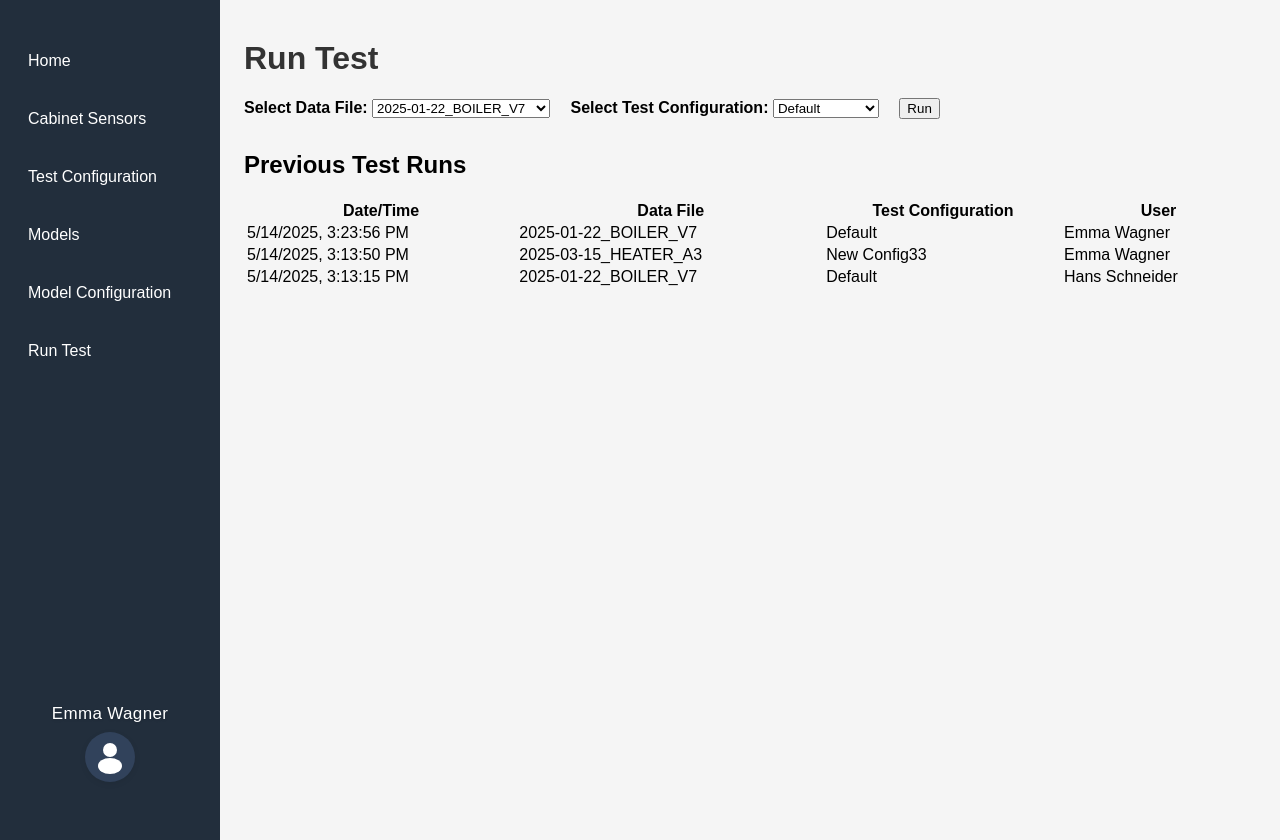
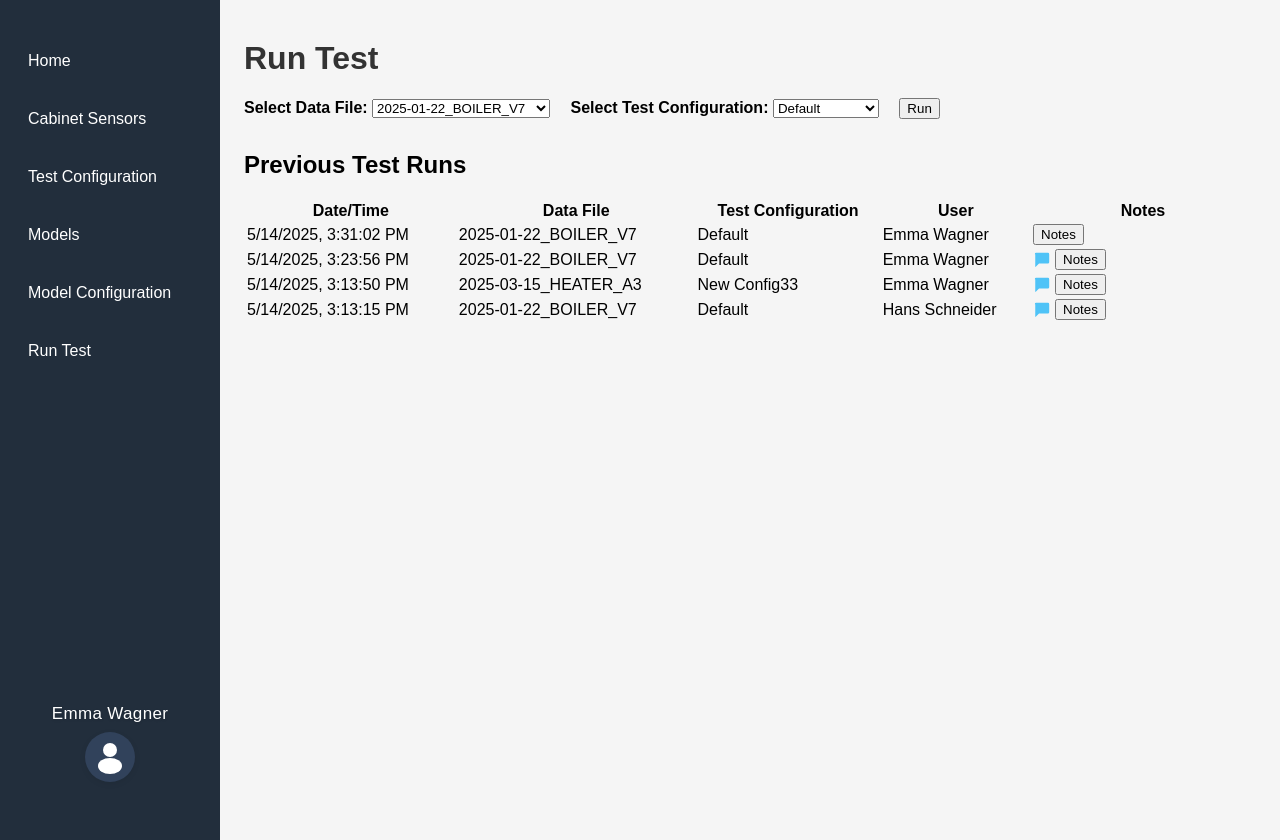
Before and after one commit to SteveRosam/model_config, a Flask app: page /run_test in a window 1280 px wide. Run offline with Flask 3, Linux system fonts and the light colour scheme; parts of the project's set-up code (start-up, migrations or seed data) failed here and were passed over.

Commit message:
Allow notes to be added to a test run

```diff
--- a/app.py
+++ b/app.py
@@ -135,9 +135,20 @@ def api_cabinet_sensors():
 @app.route('/api/test_run_history', methods=['GET'])
 def api_test_run_history():
     global test_run_history
-    # Always reload from disk in case of external changes
     test_run_history = load_or_default('test_run_history', test_run_history)
     return jsonify(test_run_history)
+
+@app.route('/api/test_run_notes', methods=['POST'])
+def api_test_run_notes():
+    global test_run_history
+    data = request.json
+    idx = data.get('index')
+    notes = data.get('notes', '')
+    if idx is None or not isinstance(idx, int) or idx < 0 or idx >= len(test_run_history):
+        return jsonify({'status': 'error', 'message': 'Invalid index'}), 400
+    test_run_history[-(idx+1)]['notes'] = notes
+    save_data('test_run_history', test_run_history)
+    return jsonify({'status': 'success'})
 
 @app.route('/api/load_all', methods=['POST'])
 def api_load_all():
--- a/model_configs.json
+++ b/model_configs.json
@@ -16,6 +16,11 @@
       "model_param": "Flywheel",
       "data_property_name": "f_wheel",
       "source": "Live Data"
+    },
+    {
+      "model_param": "Ambient",
+      "data_property_name": "22",
+      "source": "Constant"
     }
   ]
 }
--- a/static/run_test.js
+++ b/static/run_test.js
@@ -66,11 +66,63 @@ document.addEventListener('DOMContentLoaded', function () {
             if (!tbody) return;
             tbody.innerHTML = '';
             if (Array.isArray(history) && history.length > 0) {
-                history.slice().reverse().forEach(run => {
+                history.slice().reverse().forEach((run, idx) => {
                     const tr = document.createElement('tr');
                     const configName = configs[run.config_idx]?.name || `Config ${Number(run.config_idx) + 1}` || '';
-                    tr.innerHTML = `<td>${new Date(run.timestamp).toLocaleString()}</td><td>${run.file}</td><td>${configName}</td><td>${run.user || 'Unknown'}</td>`;
-                    tbody.appendChild(tr);
+                    tr.innerHTML = `<td>${new Date(run.timestamp).toLocaleString()}</td><td>${run.file}</td><td>${configName}</td><td>${run.user || 'Unknown'}</td><td style='width:220px;'>${run.notes && run.notes.trim() ? `<span class='test-notes-icon-wrap' style='position:relative;display:inline-block;'><svg height='18' width='18' viewBox='0 0 20 20' style='vertical-align:middle;margin-right:4px;cursor:pointer;' fill='#4fc3f7'><path d='M2 3.5A1.5 1.5 0 0 1 3.5 2h13A1.5 1.5 0 0 1 18 3.5v9A1.5 1.5 0 0 1 16.5 14H6.707l-3.353 3.354A.5.5 0 0 1 2.5 16.5V3.5z'/></svg><span class='test-notes-tooltip' style='display:none;position:absolute;bottom:120%;left:50%;transform:translateX(-50%);background:#222e3c;color:#fff;padding:6px 12px;border-radius:6px;font-size:14px;white-space:pre-line;box-shadow:0 2px 8px rgba(0,0,0,0.16);z-index:10;min-width:120px;max-width:320px;word-break:break-word;'>${run.notes.replace(/</g, '&lt;').replace(/>/g, '&gt;')}</span></span>` : ''}<button class=\"test-notes-btn\">Notes</button><div class=\"test-notes-edit\" style=\"display:none;\"><textarea rows=\"2\" style=\"width:90%;resize:vertical;\">${run.notes ? run.notes.replace(/</g, '&lt;').replace(/>/g, '&gt;') : ''}</textarea><br><button class=\"test-notes-save\">Save</button> <button class=\"test-notes-cancel\">Cancel</button></div></td>`;                    tbody.appendChild(tr);
+
+                    // Notes button logic
+                    const notesBtn = tr.querySelector('.test-notes-btn');
+                    const notesEdit = tr.querySelector('.test-notes-edit');
+                    const textarea = notesEdit.querySelector('textarea');
+                    const saveBtn = notesEdit.querySelector('.test-notes-save');
+                    const cancelBtn = notesEdit.querySelector('.test-notes-cancel');
+
+                    // Tooltip logic for speech bubble icon
+                    const iconWrap = tr.querySelector('.test-notes-icon-wrap');
+                    if (iconWrap) {
+                        const tooltip = iconWrap.querySelector('.test-notes-tooltip');
+                        const svg = iconWrap.querySelector('svg');
+                        svg.addEventListener('mouseenter', () => {
+                            tooltip.style.display = 'block';
+                        });
+                        svg.addEventListener('mouseleave', () => {
+                            tooltip.style.display = 'none';
+                        });
+                        svg.addEventListener('focus', () => {
+                            tooltip.style.display = 'block';
+                        });
+                        svg.addEventListener('blur', () => {
+                            tooltip.style.display = 'none';
+                        });
+                    }
+
+                    notesBtn.addEventListener('click', () => {
+                        notesEdit.style.display = '';
+                        notesBtn.style.display = 'none';
+                        textarea.value = run.notes || '';
+                    });
+                    cancelBtn.addEventListener('click', () => {
+                        notesEdit.style.display = 'none';
+                        notesBtn.style.display = '';
+                    });
+                    saveBtn.addEventListener('click', () => {
+                        fetch('/api/test_run_notes', {
+                            method: 'POST',
+                            headers: { 'Content-Type': 'application/json' },
+                            body: JSON.stringify({ index: idx, notes: textarea.value })
+                        })
+                        .then(r => r.json())
+                        .then(resp => {
+                            if (resp.status === 'success') {
+                                run.notes = textarea.value;
+                                notesEdit.style.display = 'none';
+                                notesBtn.style.display = '';
+                            } else {
+                                alert('Failed to save notes: ' + (resp.message || 'Unknown error'));
+                            }
+                        });
+                    });
                 });
             } else {
                 const tr = document.createElement('tr');
--- a/templates/run_test.html
+++ b/templates/run_test.html
@@ -13,7 +13,7 @@
 <div id="test-run-history-section" style="margin-top:32px;">
     <h2>Previous Test Runs</h2>
     <table id="test-run-history-table" style="width:100%;">
-        <thead><tr><th>Date/Time</th><th>Data File</th><th>Test Configuration</th><th>User</th></tr></thead>
+        <thead><tr><th>Date/Time</th><th>Data File</th><th>Test Configuration</th><th>User</th><th style="width:220px;">Notes</th></tr></thead>
         <tbody></tbody>
     </table>
 </div>
--- a/test_run_history.json
+++ b/test_run_history.json
@@ -3,18 +3,28 @@
     "file": "2025-01-22_BOILER_V7",
     "config_idx": "0",
     "timestamp": "2025-05-14T15:13:15.900701",
-    "user": "Hans Schneider"
+    "user": "Hans Schneider",
+    "notes": "New boiler makes a ticking sound"
   },
   {
     "file": "2025-03-15_HEATER_A3",
     "config_idx": "1",
     "timestamp": "2025-05-14T15:13:50.954467",
-    "user": "Emma Wagner"
+    "user": "Emma Wagner",
+    "notes": "The new heater design exploded and took out the caffe"
   },
   {
     "file": "2025-01-22_BOILER_V7",
     "config_idx": "0",
     "timestamp": "2025-05-14T15:23:56.417290",
-    "user": "Emma Wagner"
+    "user": "Emma Wagner",
+    "notes": "This melted through to the room below."
+  },
+  {
+    "file": "2025-01-22_BOILER_V7",
+    "config_idx": "0",
+    "timestamp": "2025-05-14T15:31:02.633843",
+    "user": "Emma Wagner",
+    "notes": ""
   }
 ]
```
